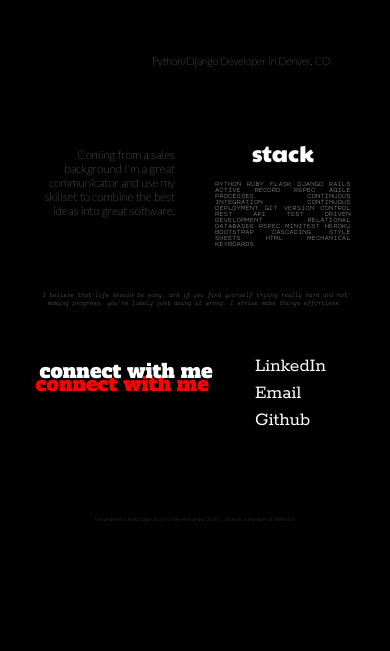
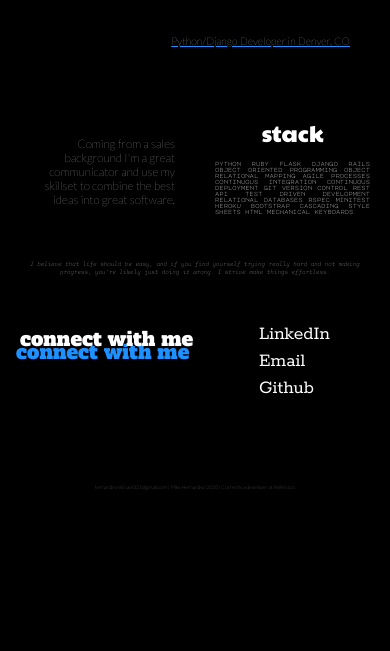
Before and after one commit to mikez321/mikez321.github.io, a plain HTML site: page index.html in a window 390 px wide. Shown: the part 193-844 px from the top of the page. Drawn offline with Linux system fonts and the light colour scheme.

Commit message:
Update colors and stack items

```diff
--- a/index.html
+++ b/index.html
@@ -46,7 +46,8 @@
     stack
   </div>
   <div class="mid-info-r">
-    python ruby flask django rails active record rspec agile processes continuous integration
+    python ruby flask django rails object oriented programming
+    object relational mapping agile processes continuous integration
     continuous deployment git version control rest api test driven development
     relational databases rspec minitest heroku bootstrap cascading style sheets html mechanical keyboards
   </div>
--- a/stylesheets/site.css
+++ b/stylesheets/site.css
@@ -1,7 +1,7 @@
 :root {
   --bg-color: black;
   --text-color: white;
-  --text-color-alt-1: red;
+  --text-color-alt-1: dodgerblue;
   --text-color-alt-2: white; }
 
 * {
@@ -97,7 +97,14 @@ body {
 
 @media screen and (max-width: 800px) {
   .left-upper, .right-upper, .left-lower, .right-lower, .links {
-    width: 100%; } }
+    width: 100%; }
+  body {
+    margin: 0;
+    padding: 0; }
+  .info {
+    text-decoration: underline;
+    -webkit-text-decoration-color: var(--text-color-alt-1);
+            text-decoration-color: var(--text-color-alt-1); } }
 
 .name {
   font-family: 'Major Mono Display', monospace;
@@ -118,7 +125,7 @@ body {
   padding: 20px; }
 
 .mid-info-l {
-  padding-top: 1.7em;
+  padding-top: 2.5em;
   text-align: right;
   font-family: 'Lato', monospace;
   font-size: 3vw;
```
